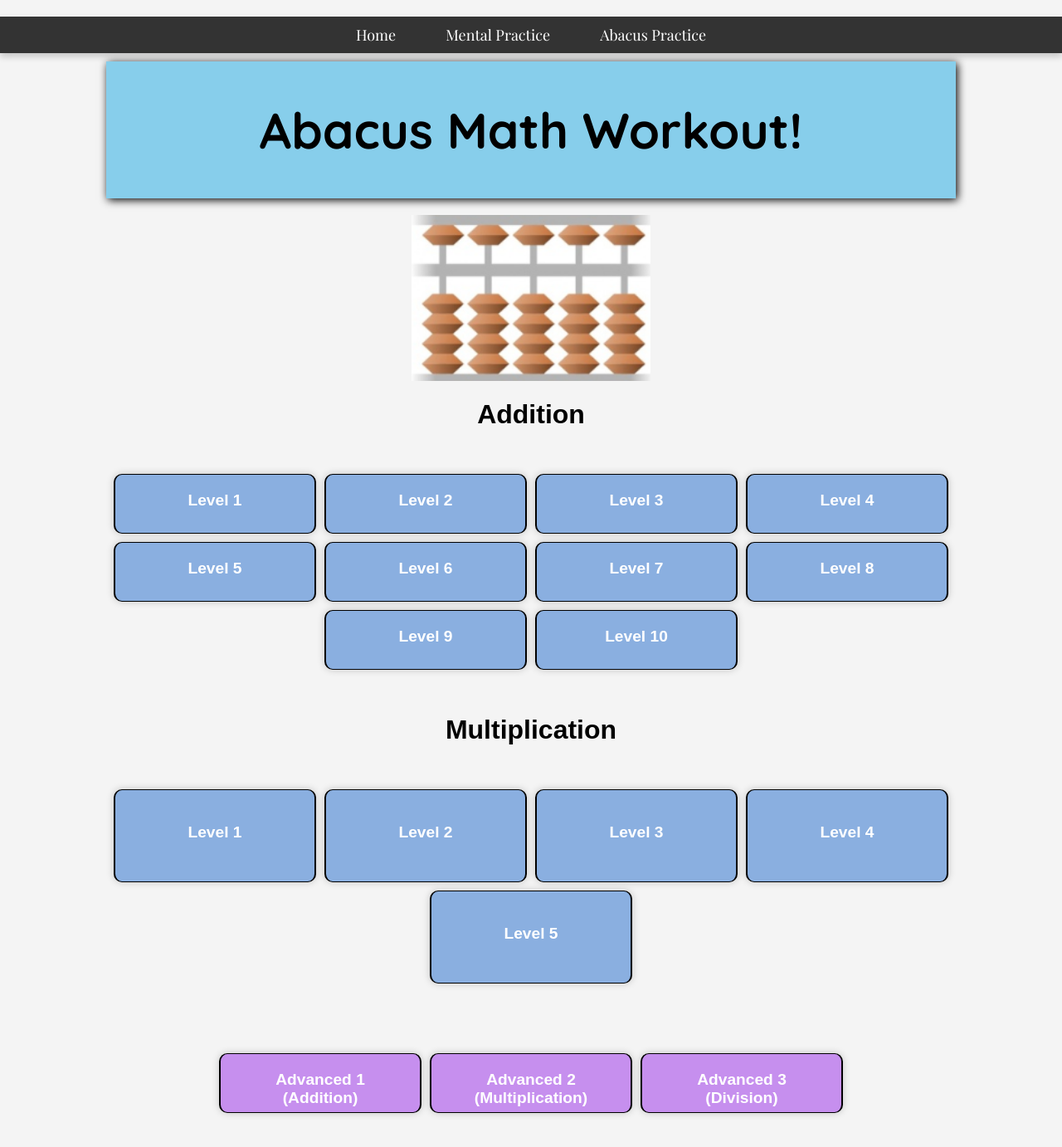
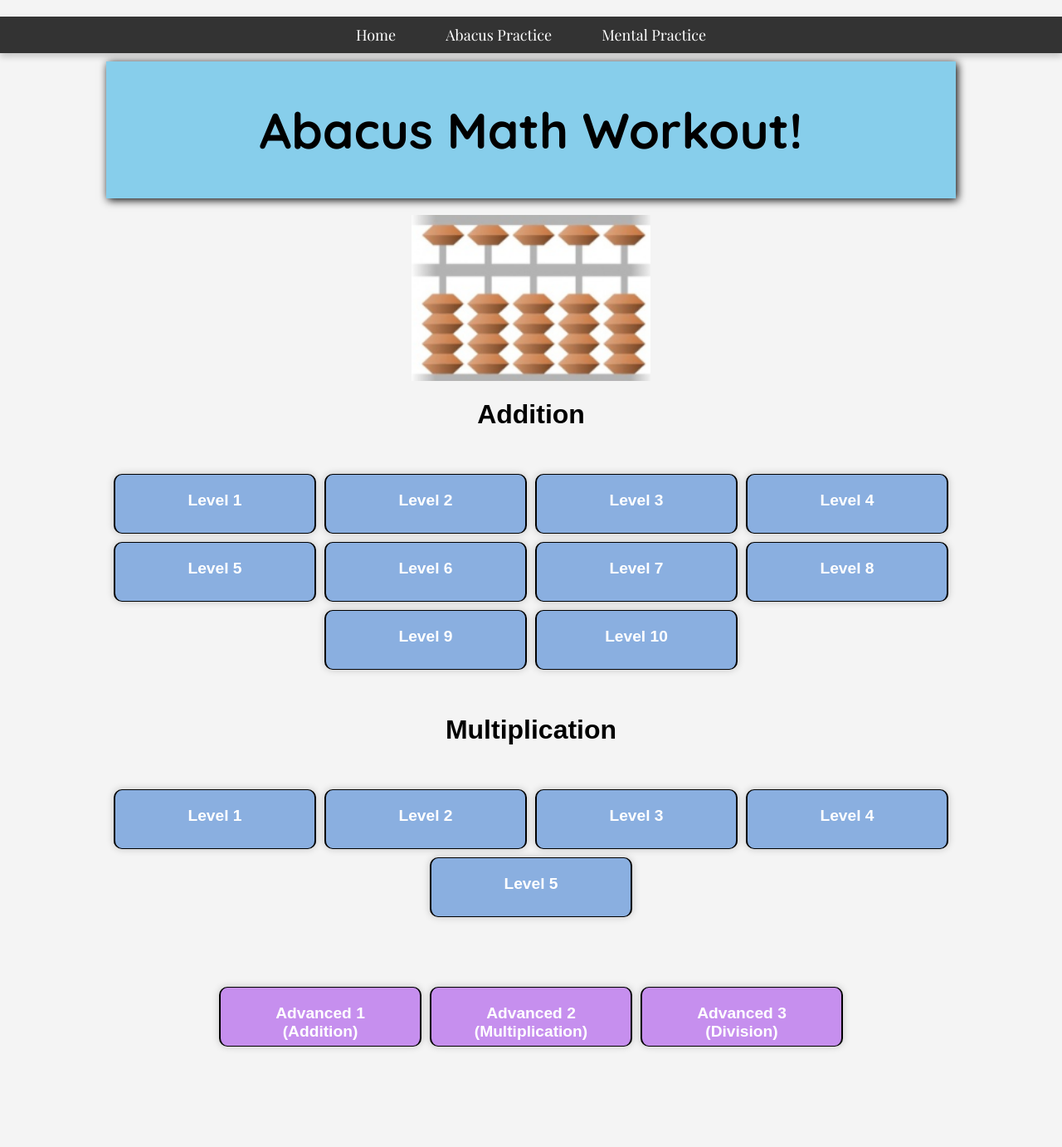
Before and after one commit to buteryy/abacus, a React (Vite) app: page /abacus-practice in a window 1280 px wide. Shown: the top 1382 px of the page at 83% size. After the commit the page ends 1333 px from the top, so only its background shows below. Built offline with nearby package versions, Linux system fonts and the light colour scheme; a web font is replaced by a local one.

Commit message:
simple multiplication code updates

```diff
--- a/src/components/Nav.jsx
+++ b/src/components/Nav.jsx
@@ -8,10 +8,10 @@ export default function Nav() {
           <NavLink to="/">Home</NavLink>
         </li>
         <li>
-          <NavLink to="/abacus-practice">Mental Practice</NavLink>
+          <NavLink to="/abacus-practice">Abacus Practice</NavLink>
         </li>
         <li>
-          <NavLink to="/mental-practice">Abacus Practice</NavLink>
+          <NavLink to="/mental-practice">Mental Practice</NavLink>
         </li>
       </ul>
     </nav>
--- a/src/pages/AbacussPractice.jsx
+++ b/src/pages/AbacussPractice.jsx
@@ -81,52 +81,52 @@ export default function AbacussPractice() {
             <h1 style={{textAlign: 'center'}}>Multiplication</h1>
             <div className="container abacus-practice-container">
                 <NavLink to="1/multiplication">
-                  <div style={{padding: "40px 20px"}} className="box">
+                  <div className="box">
                     Level 1
                   </div>
                 </NavLink>
                 <NavLink to="2/multiplication">
-                  <div style={{padding: "40px 20px"}} className="box">
+                  <div className="box">
                     Level 2
                   </div>
                 </NavLink>
                 <NavLink to="3/multiplication">
-                  <div style={{padding: "40px 20px"}} className="box">
+                  <div className="box">
                     Level 3
                   </div>
                 </NavLink>
                 <NavLink to="4/multiplication">
-                  <div style={{padding: "40px 20px"}} className="box">
+                  <div className="box">
                     Level 4
                   </div>
                 </NavLink>
                 <NavLink to="5/multiplication">
-                  <div style={{padding: "40px 20px"}} className="box">
+                  <div className="box">
                     Level 5
                   </div>
                 </NavLink>
                 {/* <NavLink to="6/multiplication">
-                  <div style={{padding: "40px 20px"}} className="box">
+                  <div className="box">
                     Level 6
                   </div>
                 </NavLink>
                 <NavLink to="7/multiplication">
-                  <div style={{padding: "40px 20px"}} className="box">
+                  <div className="box">
                     Level 7
                   </div>
                 </NavLink>
                 <NavLink to="8/multiplication">
-                  <div style={{padding: "40px 20px"}} className="box">
+                  <div className="box">
                     Level 8
                   </div>
                 </NavLink>
                 <NavLink to="9/multiplication">
-                  <div style={{padding: "40px 20px"}} className="box">
+                  <div className="box">
                     Level 9
                   </div>
                 </NavLink>
                 <NavLink to="10/multiplication">
-                  <div style={{padding: "40px 20px"}} className="box">
+                  <div className="box">
                     Level 10
                   </div>
                 </NavLink> */}
--- a/src/pages/MentalPratice.jsx
+++ b/src/pages/MentalPratice.jsx
@@ -38,7 +38,7 @@ export default function MentalPratice() {
               fontSize: "30px"
             }
           }>
-            <h1>Abacus Math Workout!</h1>
+            <h1>Mental Math Workout!</h1>
           </div>
           <div className=" abacus-logo-container">
             <img src={abacusLogo} alt="abacus" className="abacus-logo"/>
--- a/src/pages/SimpleMultiplication.jsx
+++ b/src/pages/SimpleMultiplication.jsx
@@ -11,7 +11,7 @@ export default function SimpleMultiplication() {
   })
 
   const [modalMessage, setModalMessage] = useState("") // Message for the modal
-  const [time, setTime] = useState()
+  const [time, setTime] = useState(0)
   const [isTimerRunning, setIsTimerRunning] = useState(false)
   const [timesup, setTimesup] = useState(false)
 
@@ -62,7 +62,7 @@ export default function SimpleMultiplication() {
       let num1
       let num2
       if (id == 1) {
-         num1 = Math.floor(getRandomNumber() *90 + 10)
+         num1 = Math.floor(getRandomNumber() * 90 + 10)
          num2 = Math.floor(getRandomNumber() * 900 + 100)
       }
       if (id == 2) {
@@ -164,18 +164,10 @@ export default function SimpleMultiplication() {
       // submit the answers when time is up
       checkSolution()
     }
+    return () => {
+      clearInterval(timerRef.current)
+    }
   }, [timesup])
-  // useEffect(() => {
-  //   if (timesup) {
-  //     // Clear the timer when time's up
-  //     clearInterval(timerRef.current);
-  //     timerRef.current = null;
-  //     // reset the timer
-
-  //     // submit the answers when time is up
-  //     checkSolution();
-  //   }
-  // }, [timesup]);
 
   return (
     <>
@@ -215,13 +207,6 @@ export default function SimpleMultiplication() {
             <div
               className="quiz-numbers-and-input"
               style={{
-                // backgroundColor:
-                //   level.userSolution === "" // Default white for unattempted levels
-                //     ? "white"
-                //     : level.isCorrect
-                //     ? "lightgreen" // Green for correct answers
-                //     : "lightcoral", // Red for wrong answers
-
                 backgroundColor:
                   level.isCorrect === null
                     ? "white" // Default white for unattempted levels
```
